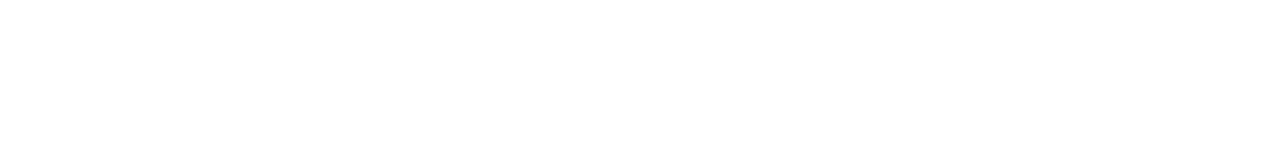
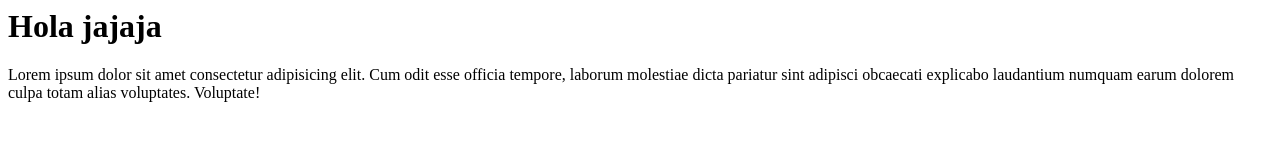
Before and after one commit to AgusNoll/volatil-git, a plain HTML site: page index.html in a window 1280 px wide. Drawn offline with Linux system fonts and the light colour scheme.

Commit message:
Actualizando index.html

```diff
--- a/index.html
+++ b/index.html
@@ -6,6 +6,9 @@
     <title>Texto del Titulo</title>
 </head>
 <body>
-
+    <h1>Hola jajaja</h1>
+    <p>
+        Lorem ipsum dolor sit amet consectetur adipisicing elit. Cum odit esse officia tempore, laborum molestiae dicta pariatur sint adipisci obcaecati explicabo laudantium numquam earum dolorem culpa totam alias voluptates. Voluptate!
+    </p>
 </body>
 </html>
```
